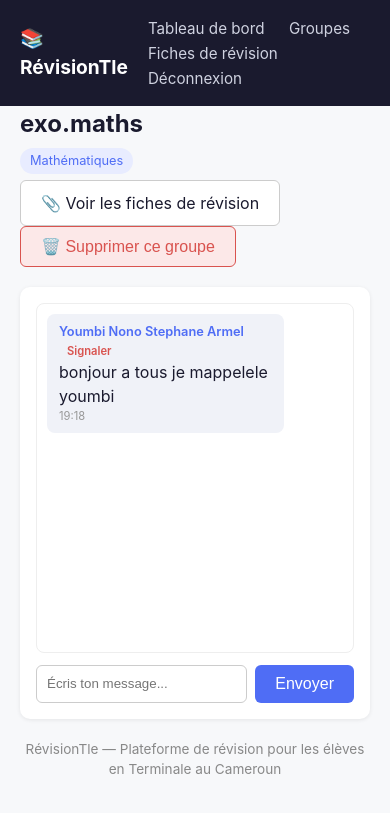
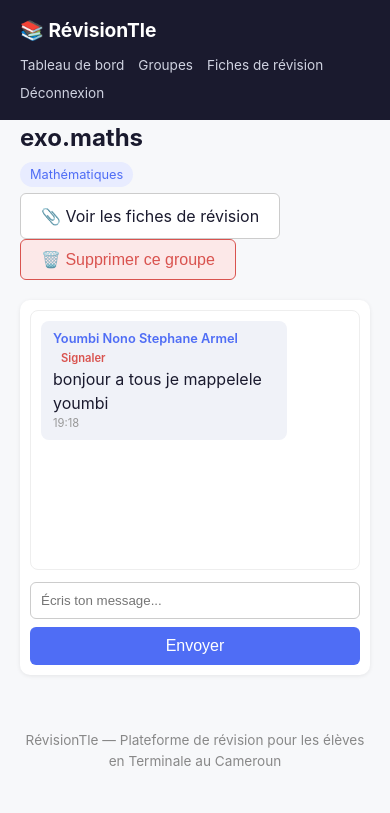
Before and after one commit to armel-tle/site-revision, a Flask app: page /groupes/1 in a window 390 px wide. Shown: the top 813 px of the page. Run offline with Flask 3, Linux system fonts and the light colour scheme; a user stored in the database is signed in; data comes from the database, SQL or seed files in the repository.

Commit message:
Implement responsive styles for mobile devices
Added responsive styles for mobile layout adjustments.

```diff
--- a/static/style.css
+++ b/static/style.css
@@ -311,6 +311,84 @@ footer {
     color: #888;
 }
 
+/* ---------- Responsive mobile ---------- */
+@media (max-width: 640px) {
+    header nav {
+        flex-direction: column;
+        gap: 10px;
+        align-items: flex-start;
+    }
+
+    .liens-nav {
+        display: flex;
+        flex-wrap: wrap;
+        gap: 8px 14px;
+        width: 100%;
+    }
+
+    .liens-nav a {
+        margin-left: 0;
+        font-size: 0.85rem;
+    }
+
+    main {
+        padding: 20px 14px;
+    }
+
+    .accueil-hero h1 {
+        font-size: 1.4rem;
+    }
+
+    .boutons-hero {
+        flex-direction: column;
+        align-items: stretch;
+    }
+
+    .fonctionnalites, .grille-groupes {
+        grid-template-columns: 1fr;
+    }
+
+    .formulaire-conteneur {
+        padding: 18px;
+        max-width: 100%;
+    }
+
+    .zone-chat {
+        padding: 10px;
+    }
+
+    .messages-liste {
+        height: 260px;
+    }
+
+    .formulaire-chat {
+        flex-direction: column;
+    }
+
+    .formulaire-chat button {
+        width: 100%;
+    }
+
+    .carte-fiche {
+        flex-direction: column;
+        align-items: flex-start;
+    }
+
+    .filtre-matiere {
+        overflow-x: auto;
+        flex-wrap: nowrap;
+        padding-bottom: 6px;
+    }
+
+    .filtre-matiere a {
+        flex-shrink: 0;
+    }
+
+    .contenu-fiche {
+        padding: 16px;
+    }
+}
+
 .contenu-fiche {
     background: #fff;
     padding: 24px;
```
